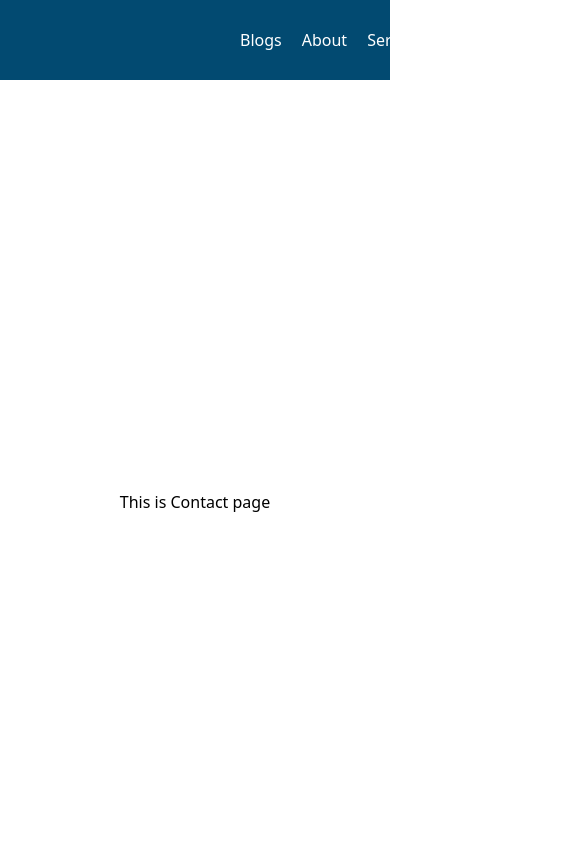
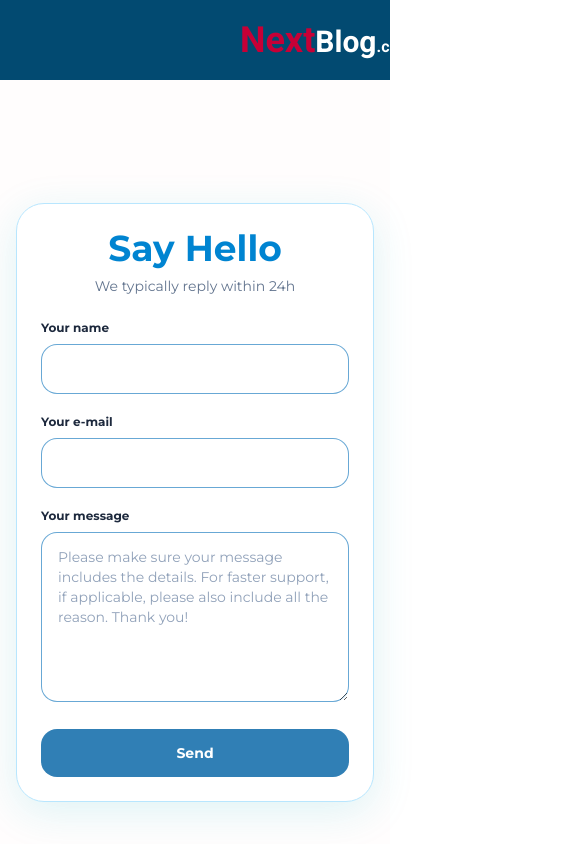
Before and after one commit to Munan95/next-blog, a Next.js app: page /contact in a window 390 px wide. Shown: the top 844 px of the page, 585 px wide, since content can reach past the window. Built offline with nearby package versions, Linux system fonts and the light colour scheme.

Commit message:
Update:Navbar and Footer and Contact page

```diff
--- a/src/app/about/experience/page.js
+++ b/src/app/about/experience/page.js
@@ -1,6 +1,6 @@
 const Experience = () => {
     return (
-        <div className="flex items-center justify-center h-screen w-full">
+        <div className="flex items-center justify-center h-screen w-full bg-rose-100/10">
             <p>This is Experience page</p>
         </div>
     );
--- a/src/app/about/page.js
+++ b/src/app/about/page.js
@@ -2,7 +2,7 @@ import Link from "next/link";
 
 const About = ()=>{
     return(
-        <div className="flex flex-col items-center justify-center h-screen w-full">
+        <div className="flex flex-col items-center justify-center h-screen w-full bg-rose-100/10">
             <p>This is About page</p>
             <Link
                 href="/about/experience"
--- a/src/app/blogs/[slug]/page.js
+++ b/src/app/blogs/[slug]/page.js
@@ -32,7 +32,7 @@ const BlogPost = async ({ params }) => {
     if (!post || post.status !== "published") notFound();
 
     return (
-        <article className="mx-auto w-full max-w-3xl px-6 py-10">
+        <article className="mx-auto w-full max-w-3xl px-6 py-10 bg-slate-100/10">
             <img
                 src={post.coverImage}
                 alt={post.title}
--- a/src/app/blogs/page.js
+++ b/src/app/blogs/page.js
@@ -4,8 +4,9 @@ import { getPosts } from "@/lib/posts";
 const Blogs = () => {
     const posts = getPosts();
     return (
-        <div className="mx-auto w-full max-w-6xl px-6 py-10">
+        <div className="mx-auto w-full max-w-6xl px-6 py-10 bg-rose-100/10">
             <p className="mb-8 text-3xl font-bold ">Blogs</p>
+
             <div className="grid grid-cols-1 gap-6 sm:grid-cols-2 lg:grid-cols-3">
                 {posts.map((post)=>(
                     <BlogCard
@@ -14,6 +15,7 @@ const Blogs = () => {
                     />
                 ))}
             </div>
+
         </div>
     );
 };
--- a/src/app/contact/page.js
+++ b/src/app/contact/page.js
@@ -1,7 +1,9 @@
+import ContactCard from "@/components/ui/ContactCard";
+
 const Contact = ()=>{
     return(
-        <div className="flex items-center justify-center h-screen w-full">
-            <p>This is Contact page</p>
+        <div className="flex items-center justify-center min-h-screen w-full bg-rose-100/10 p-4 sm:p-10">
+            <ContactCard docsUrl="/docs" agentUrl="/agent" />
         </div>
     );
 };
--- a/src/app/page.js
+++ b/src/app/page.js
@@ -2,7 +2,7 @@ import BlogCard from "@/components/BlogCard";
 
 export default function Home() {
   return (
-    <div className="min-h-screen w-full flex justify-center items-center">
+    <div className="min-h-screen w-full flex justify-center items-center bg-rose-100/10">
       <p>This is home page</p>
     </div>
   );
--- a/src/app/review/page.js
+++ b/src/app/review/page.js
@@ -2,7 +2,7 @@ import React from 'react';
 
 const Review = () => {
   return (
-    <div className="flex items-center justify-center h-screen w-full">
+    <div className="flex items-center justify-center h-screen w-full bg-rose-100/10">
         <p>This is Review page</p>
     </div>
   );
--- a/src/app/services/page.js
+++ b/src/app/services/page.js
@@ -1,6 +1,6 @@
 const Service = ()=>{
     return(
-        <div className="flex items-center justify-center h-screen w-full">
+        <div className="flex items-center justify-center h-screen w-full bg-rose-100/10">
             <p>This is Service page</p>
         </div>
     );
--- a/src/components/BlogCard.js
+++ b/src/components/BlogCard.js
@@ -21,7 +21,7 @@ const BlogCard = ({ post }) => {
   } = post;
 
   return (
-    <Card className="group flex h-full flex-col gap-0 overflow-hidden border border-slate-200 bg-white py-0 shadow-sm transition-all duration-300 hover:-translate-y-1 hover:border-slate-300 hover:shadow-xl">
+    <Card className="group flex h-full flex-col gap-0 overflow-hidden border border-sky-200 bg-white py-0 transition-all duration-300 shadow-[0_10px_40px_rgba(12, 98, 158, 0.91)] hover:-translate-y-1 hover:border-sky-300 hover:shadow-xl">
       {/* Cover image */}
       <div className="relative aspect-video w-full overflow-hidden">
         <Image
@@ -63,7 +63,7 @@ const BlogCard = ({ post }) => {
       </CardHeader>
 
       {/* Read more link */}
-      <CardFooter className="mt-auto border-t border-slate-100 p-5 sm:px-6">
+      <CardFooter className="mt-auto border-t border-sky-100 p-5 sm:px-6">
         <Link
           href={`/blogs/${slug}`}
           className="inline-flex items-center gap-2 font-semibold text-slate-800 transition-colors hover:text-slate-500 focus-visible:outline-2 focus-visible:outline-offset-4 focus-visible:outline-slate-700"
--- a/src/components/Footer.js
+++ b/src/components/Footer.js
@@ -5,7 +5,7 @@ const Footer = ()=>{
         <div className="flex justify-center items-center gap-160 h-20 w-full bg-sky-800 py-4 text-white text-sm">
 
             <div>
-                <p>Copyright &copy; NextBlog - All rights reserved!</p>
+                <p><span>Copyright &copy; </span><span className="text-rose-500">Next</span><span>Blog - All rights reserved!</span></p>
             </div>
 
             <div className="flex gap-3">
--- a/src/components/Navbar.js
+++ b/src/components/Navbar.js
@@ -3,6 +3,13 @@ import { Avatar, AvatarFallback, AvatarImage } from "@/components/ui/avatar";
 import { Button } from "@/components/ui/button";
 import { Field } from "@/components/ui/field";
 import { Input } from "@/components/ui/input";
+import { Roboto } from "next/font/google";
+
+const roboto = Roboto({
+  subsets: ["latin"],
+  weight: ["400", "700"],
+  style: ["normal", "italic"],
+});
 
 const Navbar = () => {
     return (
@@ -10,8 +17,8 @@ const Navbar = () => {
 
                 <Link
                     href="/"
-                    className="font-bold text-2xl">
-                    <img src="/text.gif" width={150} alt="Gif" />
+                    className={`${roboto.className} italic font-bold`}>
+                    <p><span className="text-rose-700 text-4xl">Next</span><span className="text-3xl">Blog</span><span>.com</span></p>
                 </Link>
 
                 <div className="flex items-center gap-5">
--- /dev/null
+++ b/src/components/ui/ContactCard.jsx
@@ -0,0 +1,123 @@
+"use client";
+
+import { useState } from "react";
+import { Montserrat } from "next/font/google";
+
+const montserrat = Montserrat({
+  subsets: ["latin"],
+  weight: ["400", "500", "600", "700"],
+});
+
+const inputClass =
+  "w-full rounded-2xl border border-[#59a0d1e8] bg-white px-4 py-3.5 text-sm text-slate-800 " +
+  "outline-none transition focus:ring-2 focus:ring-[#0c629ee8]/40 " +
+  "disabled:cursor-not-allowed disabled:opacity-60";
+
+export default function ContactCard({
+  docsUrl = "#",
+  agentUrl = "#",
+  onSubmit, // optional: async (data) => void
+}) {
+  const [enabled, setEnabled] = useState(true);
+  const [form, setForm] = useState({ name: "", email: "", message: "" });
+  const [status, setStatus] = useState("idle"); // idle | sending | sent | error
+
+  const handleChange = (e) =>
+    setForm((prev) => ({ ...prev, [e.target.name]: e.target.value }));
+
+  const handleSubmit = async (e) => {
+    e.preventDefault();
+    if (!enabled) return;
+    setStatus("sending");
+    try {
+      if (onSubmit) await onSubmit(form);
+      setStatus("sent");
+      setForm({ name: "", email: "", message: "" });
+    } catch {
+      setStatus("error");
+    }
+  };
+
+  return (
+    <div
+      className={`${montserrat.className} mx-auto w-full max-w-[860px] rounded-[28px] border border-sky-200 bg-white p-6 shadow-[0_10px_40px_rgba(32,188,203,0.15)] sm:p-8`}>
+
+      {/* Header */}
+      <div className="text-center">
+        <h2 className="text-4xl font-bold text-sky-600">Say Hello</h2>
+        <p className="mt-2 text-sm text-slate-500">We typically reply within 24h</p>
+      </div>
+
+      {/* Form */}
+      <form onSubmit={handleSubmit} className="mt-6 space-y-5">
+        <div>
+          <label htmlFor="name" className="mb-2 block text-xs font-bold text-slate-800">
+            Your name
+          </label>
+          <input
+            id="name"
+            name="name"
+            type="text"
+            value={form.name}
+            onChange={handleChange}
+            disabled={!enabled}
+            required
+            className={inputClass}
+          />
+        </div>
+
+        <div>
+          <label htmlFor="email" className="mb-2 block text-xs font-bold text-slate-800">
+            Your e-mail
+          </label>
+          <input
+            id="email"
+            name="email"
+            type="email"
+            value={form.email}
+            onChange={handleChange}
+            disabled={!enabled}
+            required
+            className={inputClass}
+          />
+        </div>
+
+        <div>
+          <label htmlFor="message" className="mb-2 block text-xs font-bold text-slate-800">
+            Your message
+          </label>
+          <textarea
+            id="message"
+            name="message"
+            rows={7}
+            value={form.message}
+            onChange={handleChange}
+            disabled={!enabled}
+            required
+            placeholder="Please make sure your message includes the details. For faster support, if applicable, please also include all the reason. Thank you!"
+            className={`${inputClass} resize-y placeholder:text-slate-400`}
+          />
+        </div>
+
+        <button
+          type="submit"
+          disabled={!enabled || status === "sending"}
+          className="w-full rounded-2xl bg-[#1c73aee8] py-3.5 text-sm font-bold text-white transition hover:bg-[#136195e8] focus-visible:outline-none focus-visible:ring-2 focus-visible:ring-[#20bccb]/50 focus-visible:ring-offset-2 disabled:cursor-not-allowed disabled:opacity-60"
+        >
+          {status === "sending" ? "Sending..." : "Send"}
+        </button>
+
+        {status === "sent" && (
+          <p role="status" className="text-center text-sm text-emerald-600">
+            Message sent. We&apos;ll reply within 24h.
+          </p>
+        )}
+        {status === "error" && (
+          <p role="alert" className="text-center text-sm text-red-600">
+            Couldn&apos;t send your message. Please try again.
+          </p>
+        )}
+      </form>
+    </div>
+  );
+}
```
